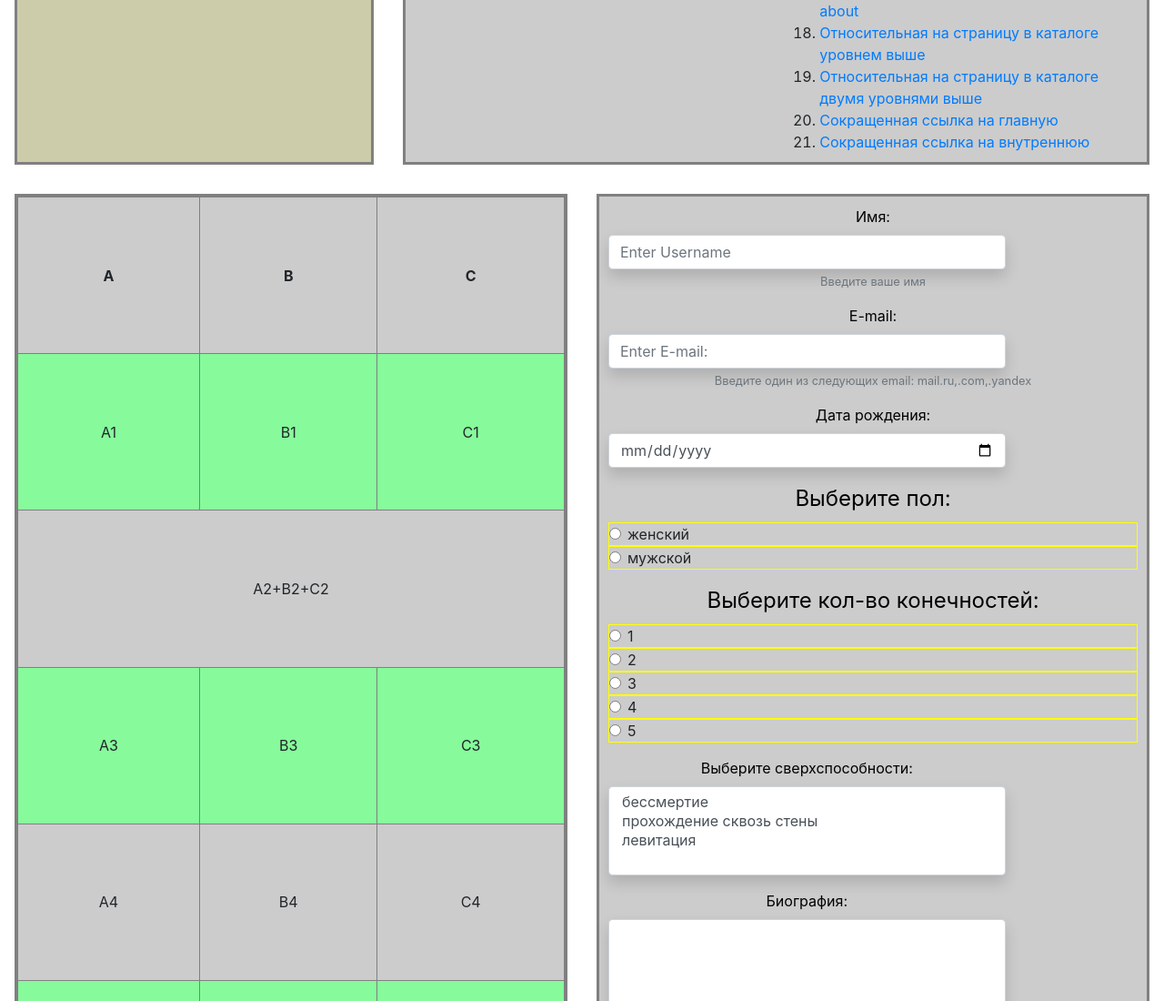
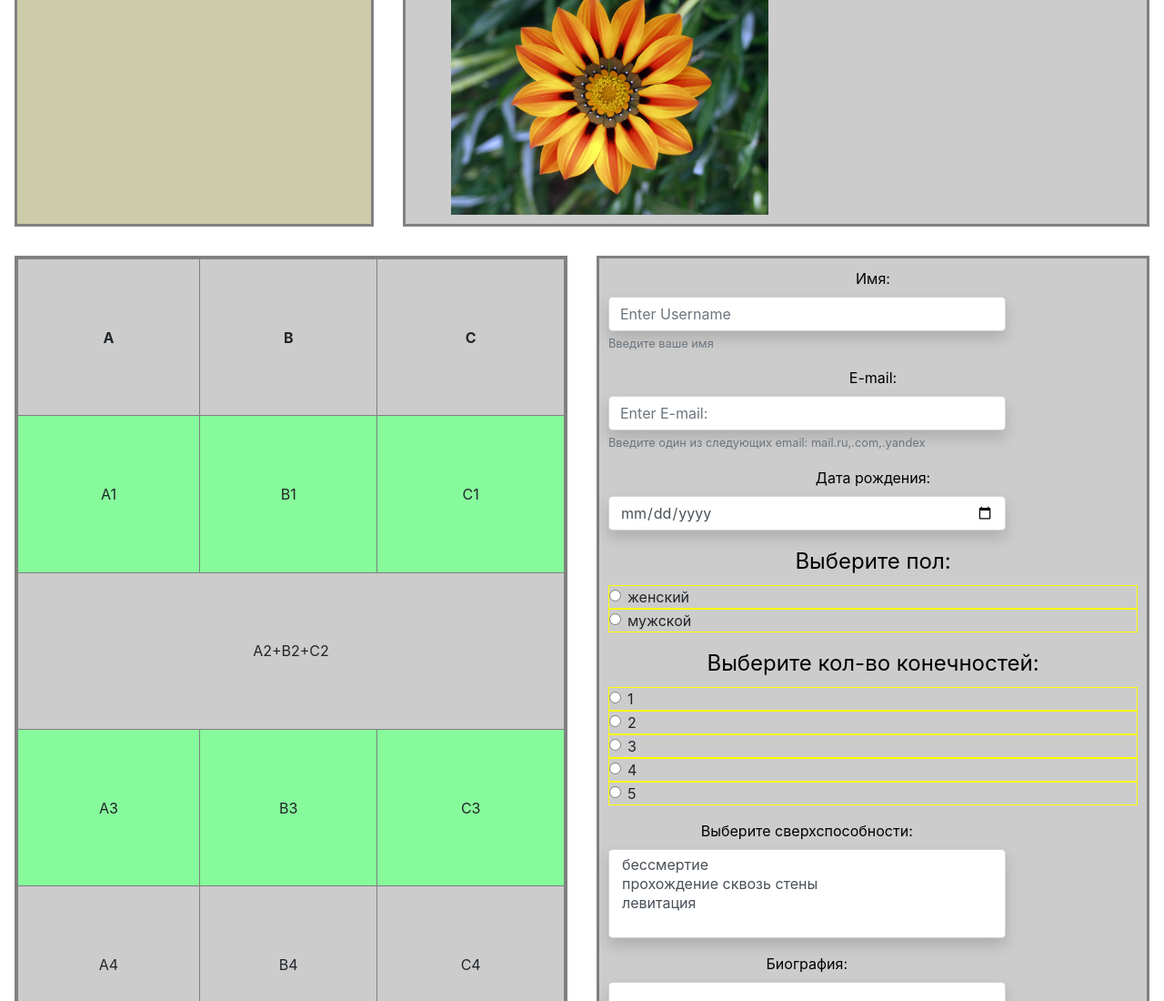
Before and after one commit to s0160166/web1, a plain HTML site: page root/index/indexy.html in a window 1280 px wide. Shown: the part 757-1857 px from the top of the page at 91% size. Drawn offline with nearby package versions, Linux system fonts and the light colour scheme.

Commit message:
commit16(3)

```diff
--- a/root/index/indexy.html
+++ b/root/index/indexy.html
@@ -70,14 +70,14 @@
                     Внутри этого абзаца есть контекстная <a href="http://example.com/">ссылка</a>
                   </p></li>
                   <li>Ссылка - изображение <br /><a href = "http://example.com/">
-                    <img src="image.jpg" alt="Цветок" style="width: 300px;" />
+                    <img src="image.jpg" alt="Цветок" style="width: 100%;" />
                   </a></li>
                   <map name="primary">
                   <area shape="circle" coords="150,100,50" href="http://example.com/">
                   <area shape="rect" coords="1,1,50,50" href="https://www.youtube.com/watch?v=CmJDxSbCscM">
                   </map>
                   <li>Левый верхний угол - квадрат, цетр цветка - круг<br />
-                    <img usemap="#primary" src="image.jpg" alt="Цветок" style="width: 300px;" />
+                    <img usemap="#primary" src="image.jpg" alt="Цветок" style="width: 100%;" />
                   </li>
                   <li><a href="demo.html">Относительная в этом каталоге</a></li>
                   <li><a href="../about/testfile.html">Относительная на страницу в каталоге about </a></li>
@@ -133,12 +133,12 @@
               <div class="form-group">
                    <label for="username" style="color: black;">Имя:</label>
                    <input type="text" class="form-control w-75 shadow bg-white rounded" name="firstname" id="firstname" placeholder="Enter Username">
-                   <small class="form-text text-muted">Введите ваше имя</small>
+                   <small class="form-text text-muted" style="text-align:left;">Введите ваше имя</small>
                    </div>
                    <div class="form-group">
                    <label for="email" style="color: black;">E-mail:</label>
                    <input type="email" class="form-control w-75 shadow bg-white rounded" id="email" name="email" placeholder="Enter E-mail:" >
-                   <small class="form-text text-muted">Введите один из следующих email: mail.ru,.com,.yandex</small>
+                   <small class="form-text text-muted"  style="text-align:left;">Введите один из следующих email: mail.ru,.com,.yandex</small>
                    </div>
                    <div class="form-group">
                    <label for="date" style="color: black;">Дата рождения:</label>
--- a/root/index/style.css
+++ b/root/index/style.css
@@ -1,3 +1,6 @@
+body{
+	margin: 0;
+}
 #header_box {
 	background-color: #87FA9C;
   border:  3px solid black;
@@ -82,7 +85,7 @@ footer{
 	border:  1px solid yellow;
 	text-align: left;
 }
-@media screen and (max-width: 768px) {
+@media screen and (max-width: 900px) {
 	nav{
 	  padding: 10px;
 		column-count: 1;
```
